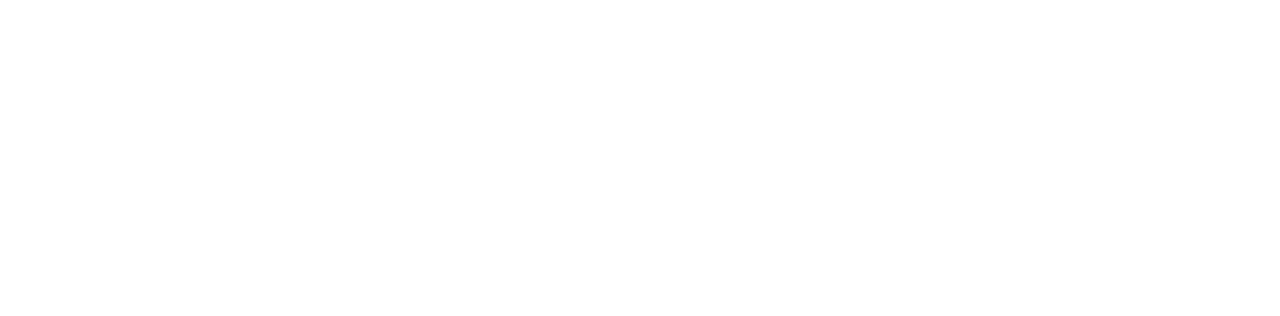
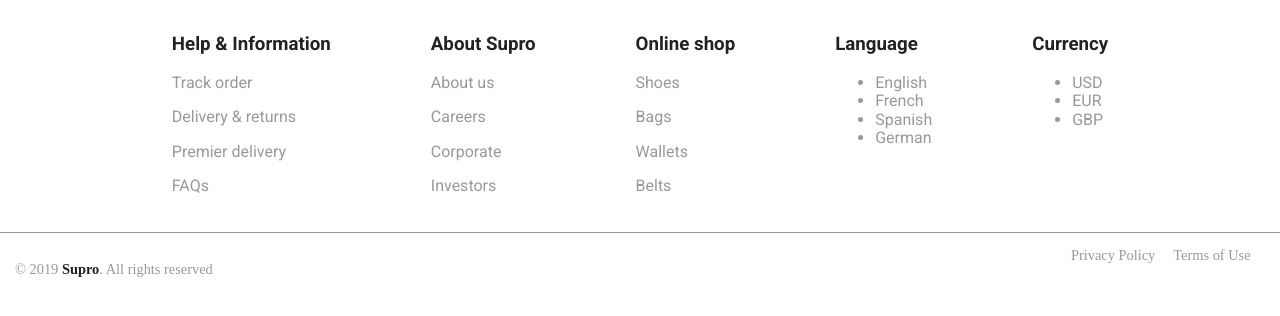
Before and after one commit to SteeveDEV-web/project-supro, a website: page html/footer.html in a window 1280 px wide. Drawn offline with Linux system fonts and the light colour scheme.

Commit message:
footer html / scss / variables

```diff
--- a/html/footer.html
+++ b/html/footer.html
@@ -4,10 +4,73 @@
     <meta charset="UTF-8">
     <link rel="stylesheet" href="../css/normalize.css">
     <link rel="stylesheet" href="../css/footer.css">
+    <link rel="preconnect" href="https://fonts.gstatic.com/%22%3E">
+    <link rel="stylesheet" href="https://fonts.googleapis.com/css2?family=Roboto:ital,wght@0,100;0,300;0,400;0,500;0,700;0,900;1,100;1,300;1,400;1,500;1,700;1,900&display=swap">
     <meta name="viewport" content="width=device-width, initial-scale=1.0">
     <title>Document</title>
 </head>
 <body>
+    <footer>
+        <section class="foot">
+            <div>
+                <h3>Help & Information</h3>
 
+                    <p>Track order</p>
+                    <p>Delivery & returns</p>
+                    <p>Premier delivery</p>
+                    <p>FAQs</p>
+
+            </div>
+
+            <div>
+                <h3>About Supro</h3>
+
+                    <p>About us</p>
+                    <p>Careers</p>
+                    <p>Corporate</p>
+                    <p>Investors</p>
+            </div>
+
+            <div>
+                <h3>Online shop</h3>
+
+                    <p>Shoes</p>
+                    <p>Bags</p>
+                    <p>Wallets</p>
+                    <p>Belts</p>
+            </div>
+
+            <div>
+                <h3>Language</h3>
+
+                    <ul>
+                        <li>English</li>
+                        <li>French</li>
+                        <li>Spanish</li>
+                        <li>German</li>
+                    </ul>
+            </div>
+            <div>
+                <h3>Currency</h3>
+
+                    <ul>
+                        <li>USD</li>
+                        <li>EUR</li>
+                        <li>GBP</li>
+                    </ul>
+            </div>
+        </section>
+
+        <section class="foot2">
+            <div>
+                <p>© 2019 <span>Supro</span>. All rights reserved </p>
+            </div>
+            <div>
+                <p class="privacy">Privacy Policy</p>
+                <p class="privacy">Terms of Use </p>
+            </div>
+        </section>
+
+    </footer>
 </body>
 </html>
--- /dev/null
+++ b/scss/_variables.scss
@@ -0,0 +1,5 @@
+$black: #222;
+$gray: #999;
+$orange: #f68773;
+$bannertop: #F2EDE9;
+$font: 'Roboto', sans-serif;
--- a/scss/footer.scss
+++ b/scss/footer.scss
@@ -1,3 +1,130 @@
+@import "variables.scss";
 *{
     box-sizing: border-box;
+}
+
+@media only screen and (max-width: 600px) {
+
+    /* Mobiles: */
+
+  section{
+
+    padding: 15px;
+
   }
+
+  .foot{
+
+  display: flex;
+  flex-flow: row wrap;
+  border-bottom: 1px solid $gray;
+
+  div{
+
+    width: 50%;
+    padding: 1px 0 5px 5px;
+
+  }
+ }
+}
+
+
+@media only screen and (min-width: 601px) and (max-width: 992px) {
+
+    /* Tablets: */
+
+    section{
+
+      padding: 15px;
+
+    }
+
+    .foot{
+
+    display: flex;
+    flex-flow: row wrap;
+    border-bottom: 1px solid $gray;
+
+      div{
+
+        width: 33.33%;
+        padding: 1px 0 5px 5px;
+
+    }
+  }
+}
+
+@media only screen and (min-width: 993px) {
+
+    /* Desktop: */
+
+    section{
+
+      padding: 15px;
+
+    }
+
+    .foot{
+
+    display: flex;
+    flex-flow: row;
+    border-bottom: 1px solid $gray;
+    justify-content: center;
+
+      div{
+
+        padding: 0px 50px 5px;
+
+    }
+
+  }
+
+  .foot2{
+
+    display: flex;
+    justify-content: space-between;
+    padding-top: 1em;
+
+  }
+
+}
+
+.foot{
+
+  font-family: $font;
+
+  h3{
+
+    color: $black;
+
+  }
+
+  p, li{
+
+    color: $gray;
+
+  }
+
+}
+
+.foot2{
+
+  color: $gray;
+  font-size: .9rem;
+
+
+  span{
+
+    color: $black;
+    font-weight: bold;
+
+
+  }
+
+  .privacy{
+
+    display: inline;
+    padding-right: 1em;
+
+  }
+}
```
Also changed, not shown: css/footer.css, scss/header.scss (line endings or trailing spaces), 1 other file.
